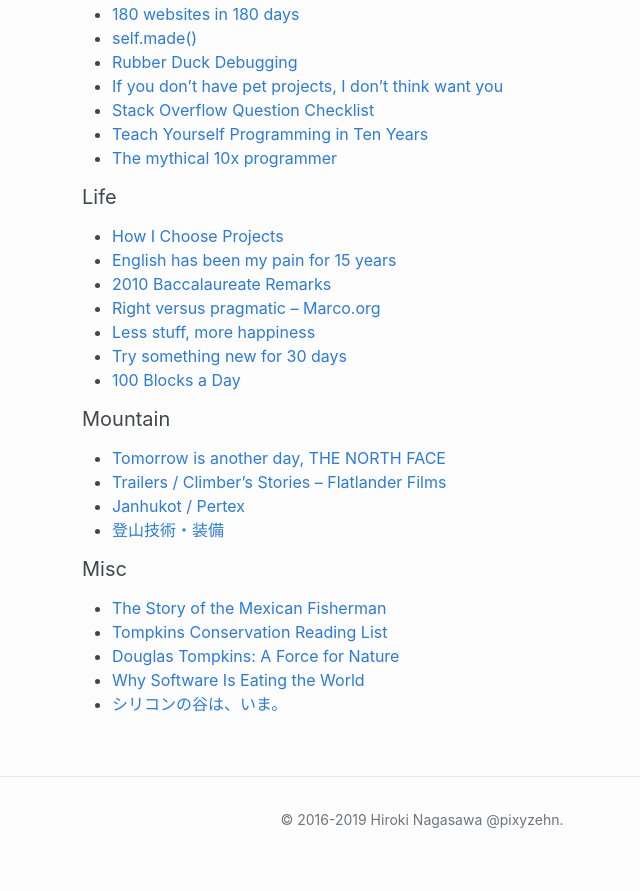
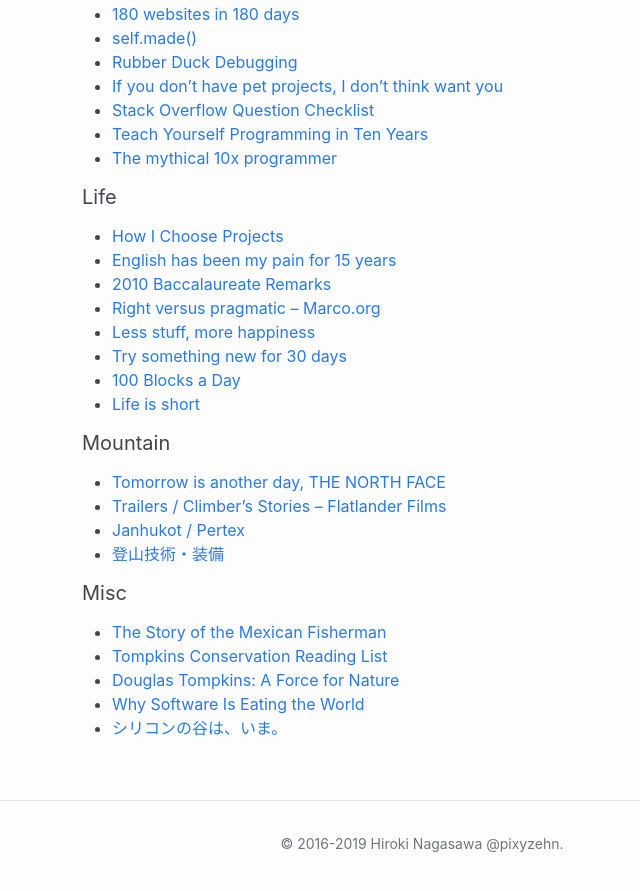
Before and after one commit to pixyzehn/pixyzehn.com, a Jekyll site: the page built from pages/things_i_like.md, in a window 1280 px wide and 900 px high, scrolled down 667 px. Shown: the top 891 px of the window, without its empty margins (218-858 px from the left). Built offline with Jekyll 4.4.1, drawn with Linux system fonts in a browser that asks for light colours; nearby versions of some CDN libraries; library files that are not in the unit come from our copies.

Commit message:
Update page

```diff
--- a/pages/things_i_like.md
+++ b/pages/things_i_like.md
@@ -41,6 +41,7 @@ The idea comes from [Things I Love by Khanlou](http://khanlou.com/love/) written
 - [Less stuff, more happiness](https://www.ted.com/talks/graham_hill_less_stuff_more_happiness)
 - [Try something new for 30 days](https://www.ted.com/talks/matt_cutts_try_something_new_for_30_days)
 - [100 Blocks a Day](https://waitbutwhy.com/2016/10/100-blocks-day.html)
+- [Life is short](http://www.paulgraham.com/vb.html)
 
 #### Mountain
 - [Tomorrow is another day, THE NORTH FACE](https://www.goldwin.co.jp/tnf/special/tomorrow_is_another_day/)
```
